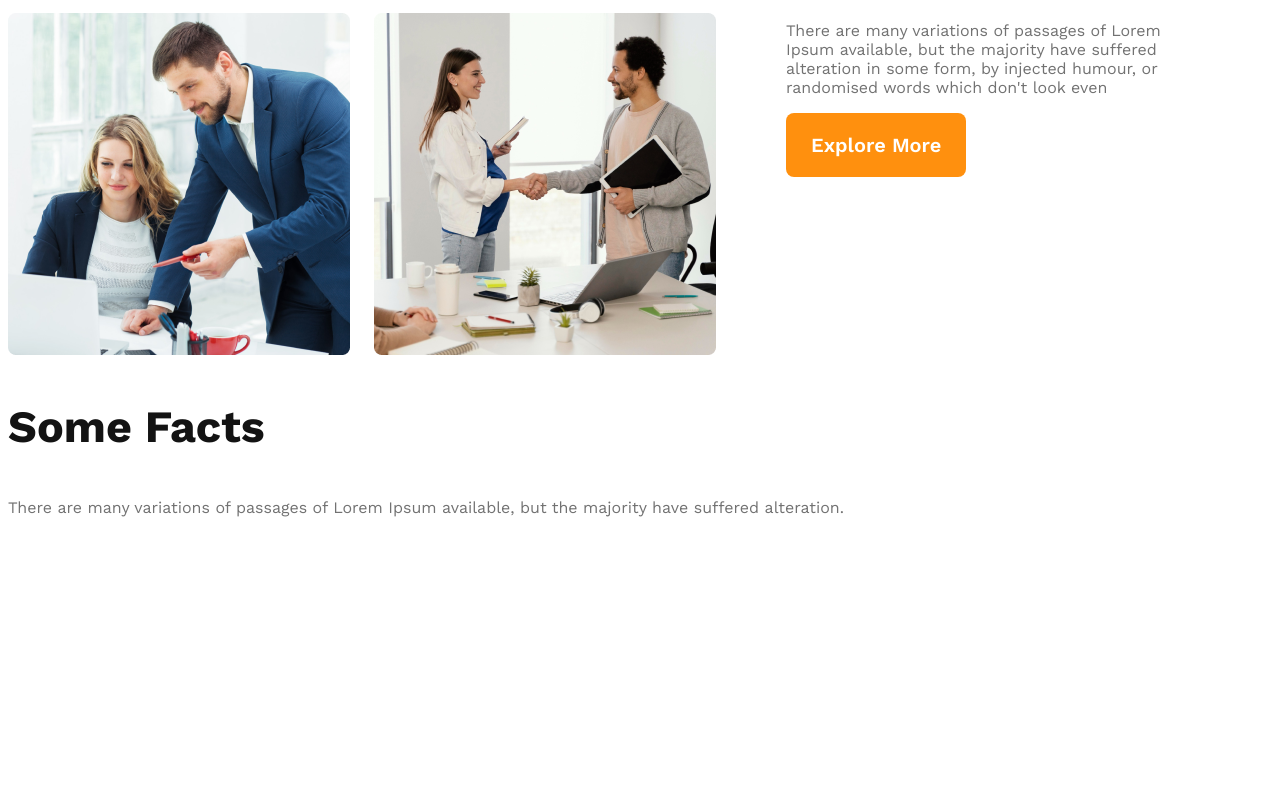
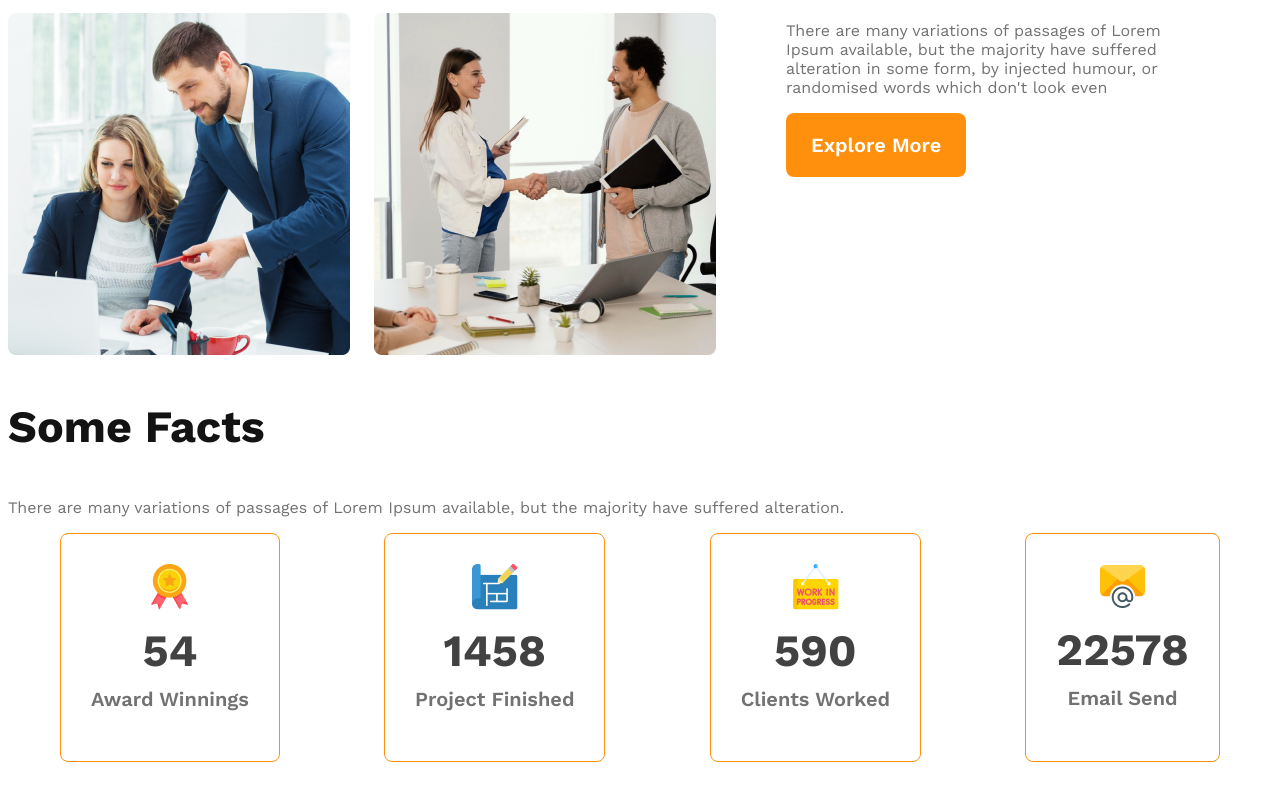
Before and after one commit to bdadi71/g3-architects-practice, a plain HTML site: page index.html in a window 1280 px wide. Shown: the part 1434-2234 px from the top of the page. Before the commit the page ends 2021 px from the top, so only its background shows below. Drawn offline with nearby package versions, Linux system fonts and the light colour scheme.

Commit message:
completed facts section design

```diff
--- a/index.html
+++ b/index.html
@@ -60,6 +60,28 @@
         <section class="facts">
             <h3 class="section-title">Some Facts</h3>
             <p class="text-light-gray">There are many variations of passages of Lorem Ipsum available, but the majority have suffered alteration.</p>
+            <div class="facts-card-container">
+                <div class="card">
+                    <img src="images/icons/ribon.png" alt="">
+                    <h2 class="card-stats">54</h2>
+                    <p class="card-title text-light-gray">Award Winnings</p>
+                </div>
+                <div class="card">
+                    <img src="images/icons/projects.png" alt="">
+                    <h2 class="card-stats">1458</h2>
+                    <p class="card-title text-light-gray">Project Finished</p>
+                </div>
+                <div class="card">
+                    <img src="images/icons/customers.png" alt="">
+                    <h2 class="card-stats">590</h2>
+                    <p class="card-title text-light-gray text-light-gray">Clients Worked</p>
+                </div>
+                <div class="card">
+                    <img src="images/icons/email.png" alt="">
+                    <h2 class="card-stats">22578</h2>
+                    <p class="card-title text-light-gray text-light-gray">Email Send</p>
+                </div>
+            </div>
         </section>
         <!-- facts section end  -->
     </main>
--- a/style/architect.css
+++ b/style/architect.css
@@ -21,6 +21,7 @@
     cursor: pointer;
     border: 0;
 }
+
 .section-title {
     color: #131313;
     font-size: 2.8rem;
@@ -110,6 +111,30 @@ main {
     font-weight: 700;
 }
 
+/* facts section */
+.facts-card-container {
+    display: flex;
+    justify-content: space-around;
+}
+.facts-card-container .card {
+    border-radius: 8px;
+    border: 1px solid #FF900E;
+    text-align: center;
+    padding: 30px;
+}
+
+.facts-card-container .card-title {
+    font-weight: 600;
+    font-size: 1.25rem;
+    margin-top: 5px;
+}
+.facts-card-container .card-stats {
+    font-size: 2.8rem;
+    color: #424242;
+    margin-top: 10px;
+    margin-bottom: 10px;
+}
+
 
 /* responsive media queries */
 /* mobile devices */
```
